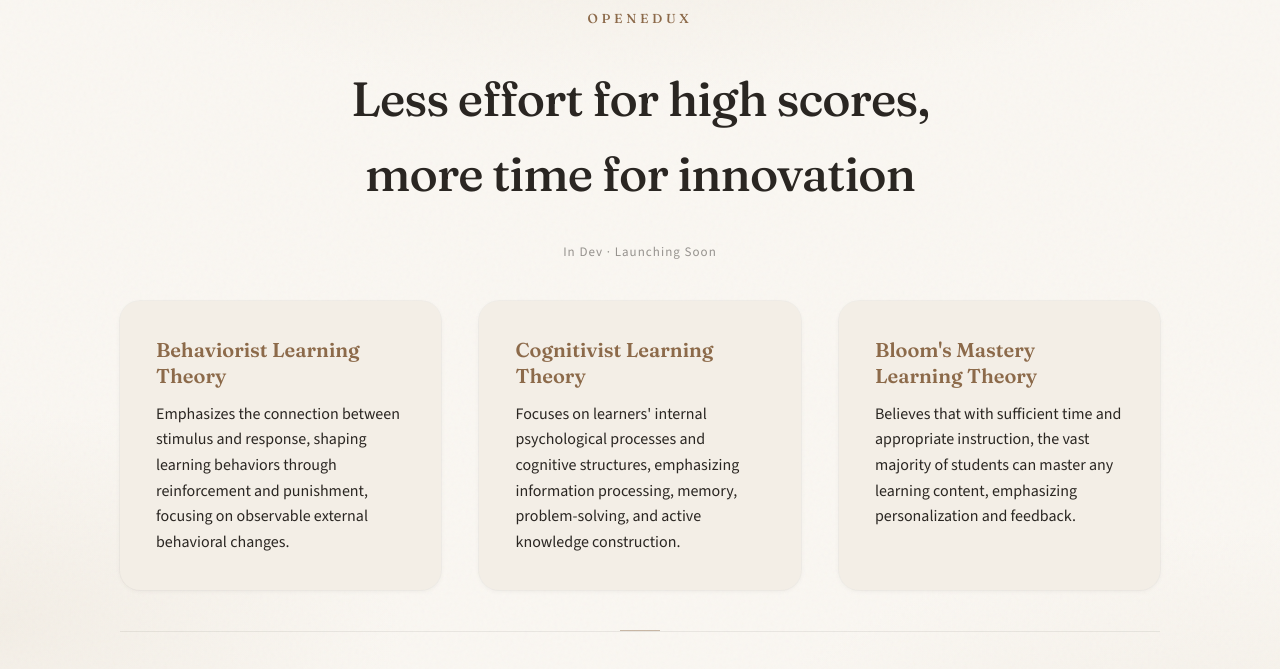
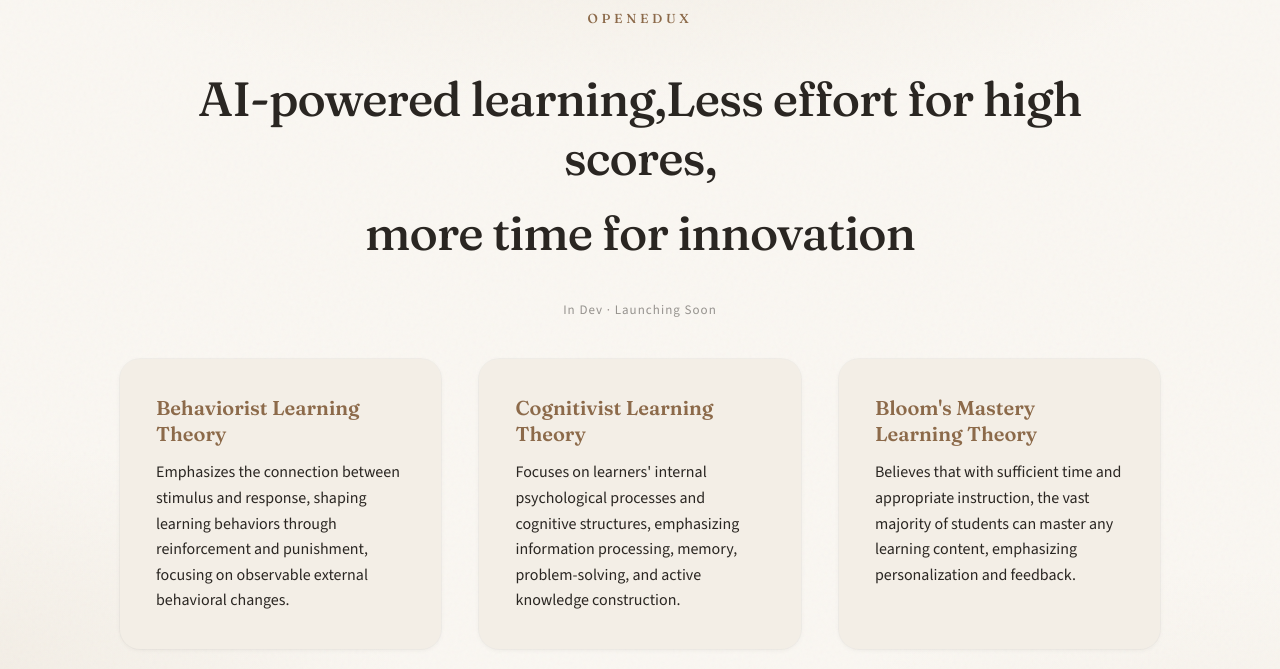
Before and after one commit to 26839032/openedux, a plain HTML site: page index.html in a window 1280 px wide. Shown: the part 131-800 px from the top of the page. Drawn offline with nearby package versions, Linux system fonts and the light colour scheme.

Commit message:
Update slogan to include AI-powered learning

```diff
--- a/index.html
+++ b/index.html
@@ -299,7 +299,7 @@
         >
         <p class="wordmark">OpenEdux</p>
         <h1 class="slogan">
-            <span class="slogan-line">Less effort for high scores,</span>
+            <span class="slogan-line">AI-powered learning,Less effort for high scores,</span>
             <span class="slogan-line">more time for innovation</span>
         </h1>
         <span class="visually-hidden">OpenEdux tagline: Less effort for high scores，more time for innovation.</span>
```
